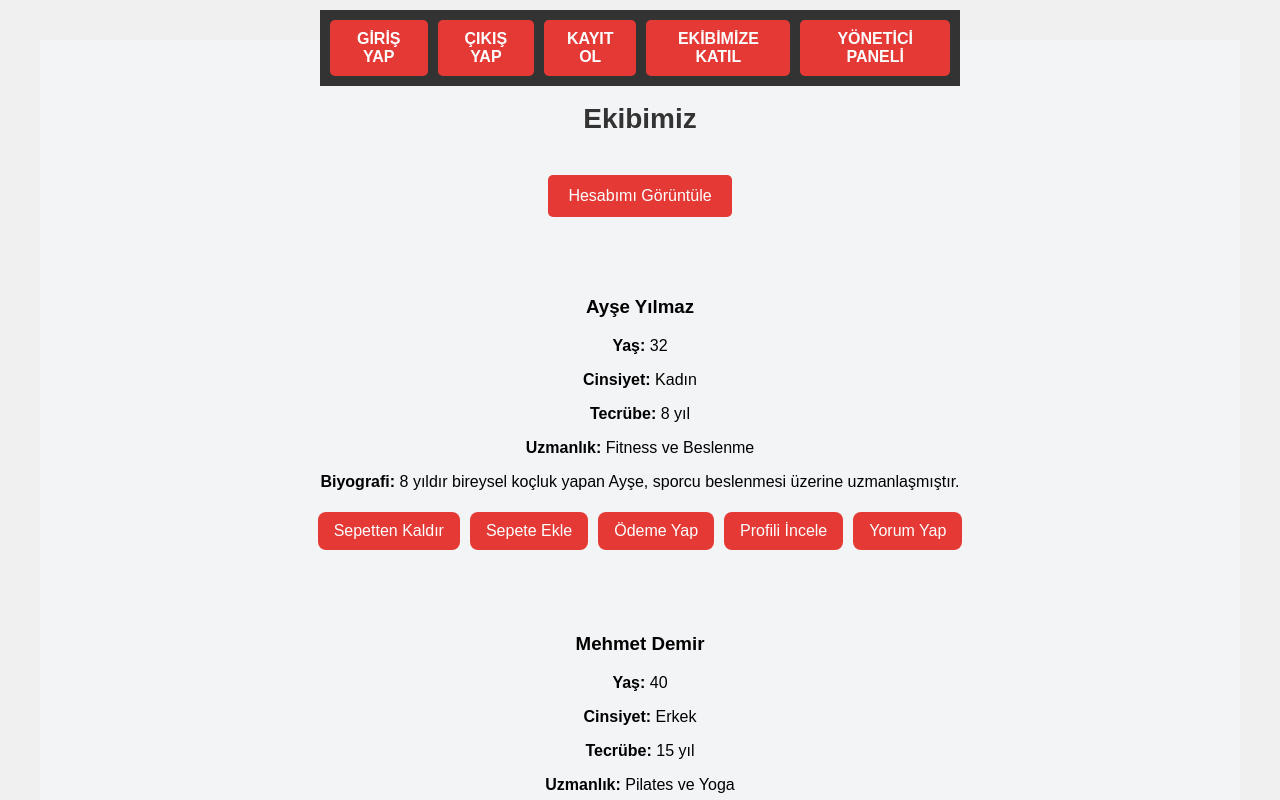
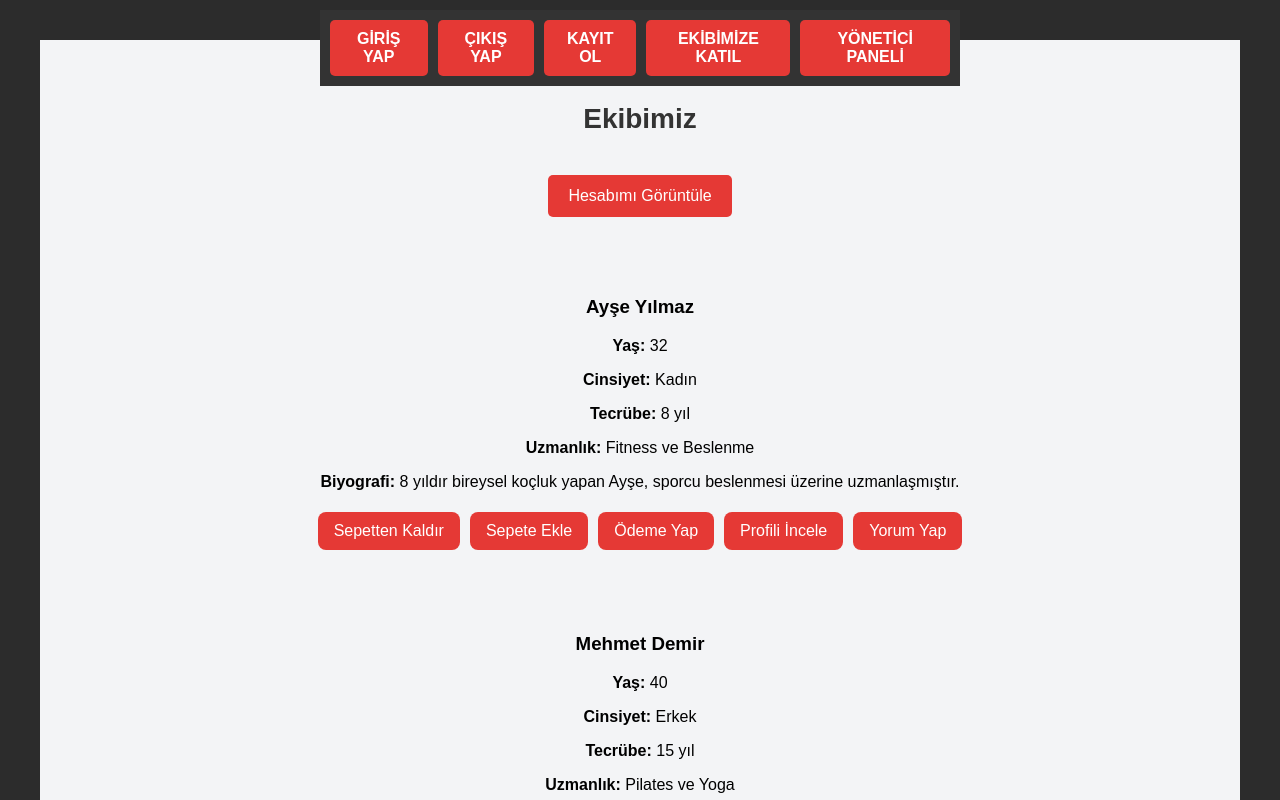
Before and after one commit to ilaydagumustekin/coachme, a React (Create React App) app in the folder coachme-frontend/: page / in a window 1280 px wide. Shown: the top 800 px of the page. Built offline with nearby package versions, Linux system fonts and the light colour scheme.

Commit message:
update css

```diff
--- a/coachme-frontend/src/App.css
+++ b/coachme-frontend/src/App.css
@@ -1,11 +1,12 @@
 /* Genel Arka Plan Rengi */
 /* Arka plan rengini gri yapıyoruz */
 body {
-  background-color: #f0f0f0; /* açık gri */
+  background-color: #2c2c2c; /* koyu gri */
   margin: 0;
   font-family: Arial, sans-serif;
   height: 100%;
 }
+
 
 /* Navbar düzeni */
 .navbar {
--- a/coachme-frontend/src/component/TrainerCard.css
+++ b/coachme-frontend/src/component/TrainerCard.css
@@ -1,7 +1,7 @@
 //* TrainerCard.css */
 
 .trainer-card {
-    background-color: #f0f0f0; /* açık gri */
+    background-color: #d9d9d9;
     padding: 20px;
     border-radius: 12px;
     box-shadow: 0 0 10px rgba(0, 0, 0, 0.1);
--- a/coachme-frontend/src/index.css
+++ b/coachme-frontend/src/index.css
@@ -1,6 +1,6 @@
 /* Sayfa arka planı */
 body {
-  background-color: #f0f0f0; /* açık gri */
+  background-color: #d9d9d9;
   margin: 0;
   font-family: Arial, sans-serif;
   height: 100%;
--- a/coachme-frontend/src/pages/Login.css
+++ b/coachme-frontend/src/pages/Login.css
@@ -22,7 +22,9 @@ h2 {
 }
 
 .login-box {
-    background-color: white;
+    background-image: url('https://images.pexels.com/photos/841130/pexels-photo-841130.jpeg');
+    background-size: cover;
+    background-position: center;
     padding: 30px;
     border-radius: 10px;
     box-shadow: 0 4px 6px rgba(0, 0, 0, 0.1);
@@ -30,7 +32,12 @@ h2 {
     display: flex;
     flex-direction: column;
     align-items: center;
+    color: white;
+    backdrop-filter: brightness(0.8); /* isteğe bağlı: arka planı hafif karartır */
+    position: relative;
 }
+
+
 
 .login-box h3 {
     font-size: 1.8rem;
--- a/coachme-frontend/src/styles.css
+++ b/coachme-frontend/src/styles.css
@@ -1,7 +1,7 @@
 /* styles.css */
 
 body {
-    background-color: #e0e0e0; /* Açık gri */
+    background-color: #d9d9d9;  /* Açık gri */
     margin: 0;
     padding: 0;
     font-family: Arial, sans-serif;
```
